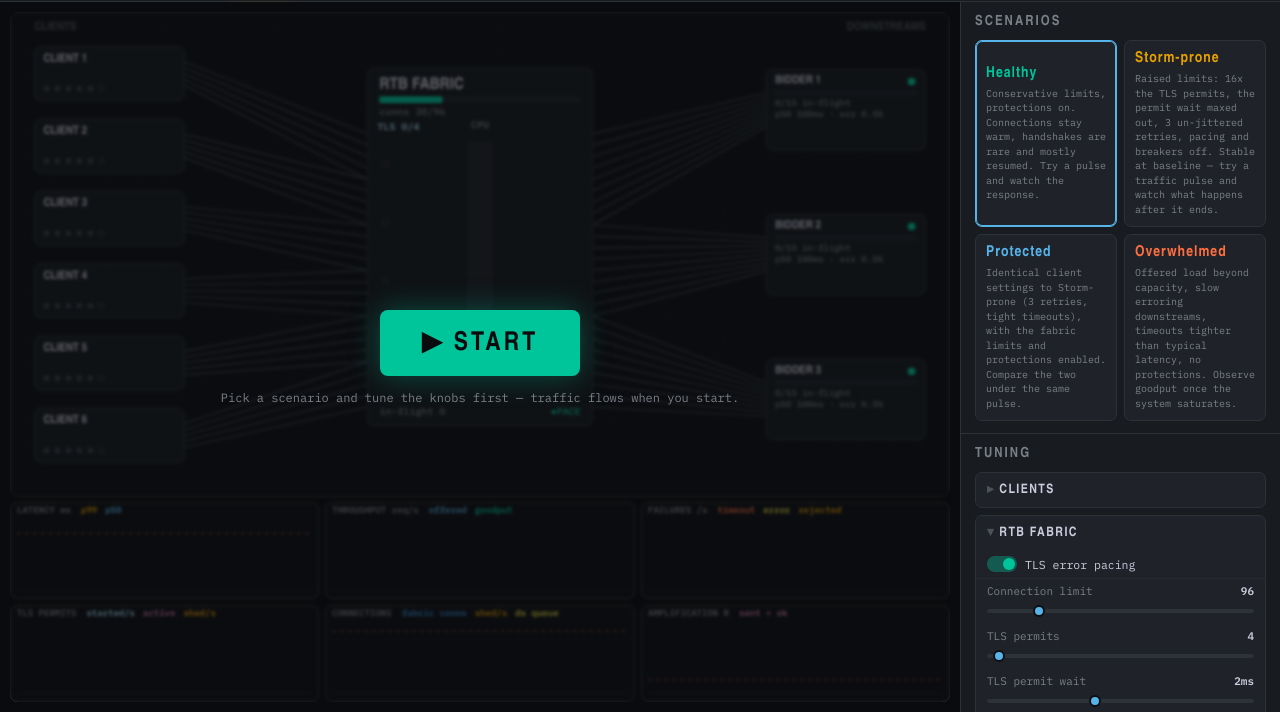
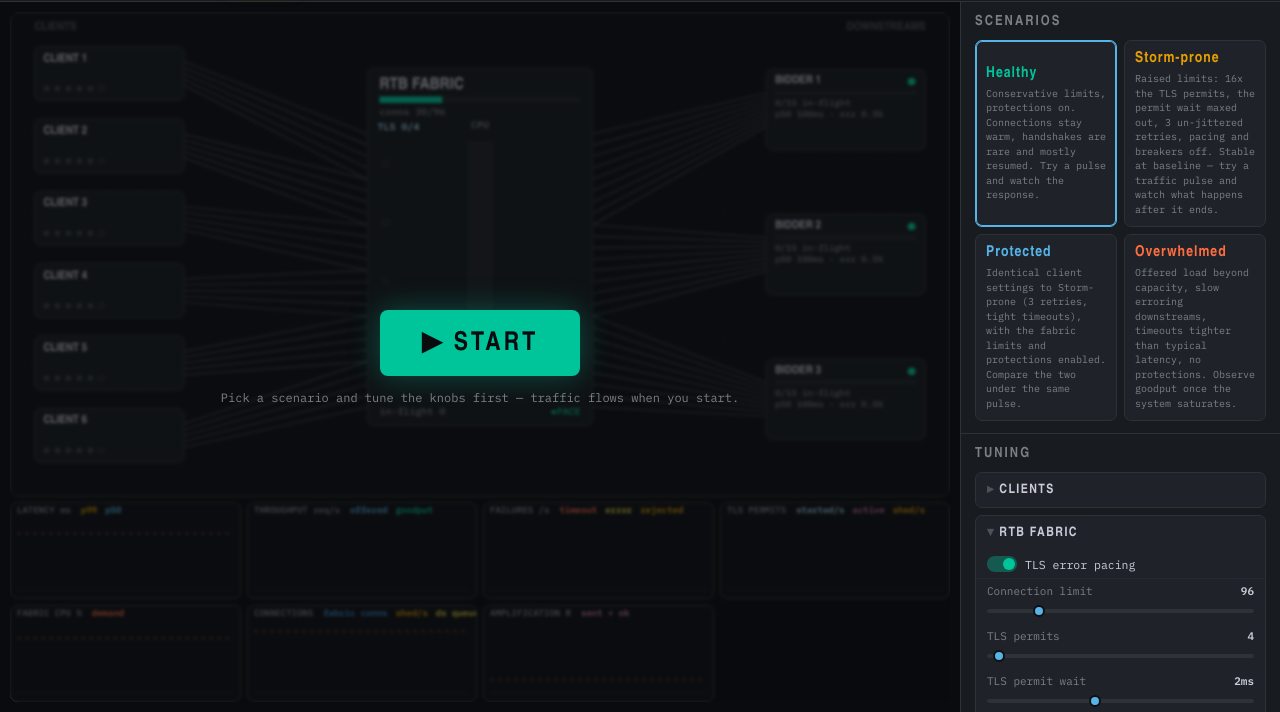
Before and after one commit to dandedj/scale-simulator, a website built with Vite: page index.html in a window 1280 px wide. Shown: the part 88-800 px from the top of the page. Built offline with nearby package versions, Linux system fonts and the light colour scheme; a web font is replaced by a local one.

Commit message:
Add fabric CPU chart to the chart rail
Plots demanded work vs the capacity line per metrics bucket; the y-axis
follows demand above 100% so storm depth stays readable. Chart grid
widened to seven columns.

Co-Authored-By: Claude Fable 5 <noreply@anthropic.com>

```diff
--- a/src/render/charts.ts
+++ b/src/render/charts.ts
@@ -1,8 +1,9 @@
 /**
- * The chart rail: six synchronized strip charts over the same rolling
+ * The chart rail: seven synchronized strip charts over the same rolling
  * 60-second window of sim time. Together they tell the storm story:
  * latency crosses the timeout line → goodput gap opens → failures spike →
- * handshakes flood → connections churn → amplification goes super-unity.
+ * handshakes flood → fabric CPU demand crosses capacity → connections
+ * churn → amplification goes super-unity.
  */
 
 import { BUCKET_MS, HISTORY_MS, percentile } from '../engine/metrics';
@@ -60,6 +61,17 @@ const CHARTS: ChartDef[] = [
       { label: 'shed/s', color: SEMANTIC.shed, value: (b) => b.shedTls * PER_SEC },
     ],
     threshold: (sim) => ({ value: sim.cfg.fabric.tlsHandshakeConcurrency, label: 'permits' }),
+  },
+  {
+    title: 'FABRIC CPU %',
+    series: [
+      // Demanded work vs capacity; >100% means every in-flight operation is
+      // stretching. The sampled gauge can far exceed 100% in a storm — the
+      // y-axis follows it so the depth of the hole stays readable.
+      { label: 'demand', color: SEMANTIC.cpuBad, fill: true, value: (b) => b.cpuUtilization * 100 },
+    ],
+    threshold: () => ({ value: 100, label: 'capacity' }),
+    yMax: (_sim, dataMax) => Math.max(dataMax * 1.1, 130),
   },
   {
     title: 'CONNECTIONS',
--- a/src/style.css
+++ b/src/style.css
@@ -432,7 +432,7 @@ main {
 
 .pane-charts {
   display: grid;
-  grid-template-columns: repeat(6, 1fr);
+  grid-template-columns: repeat(7, 1fr);
   gap: 6px;
   height: 124px;
   flex-shrink: 0;
@@ -444,7 +444,7 @@ main {
 
 @media (max-width: 1500px) {
   #app:not(.compare) .pane-charts {
-    grid-template-columns: repeat(3, 1fr);
+    grid-template-columns: repeat(4, 1fr);
     height: 200px;
   }
 }
```
Also changed, not shown: README.md.
